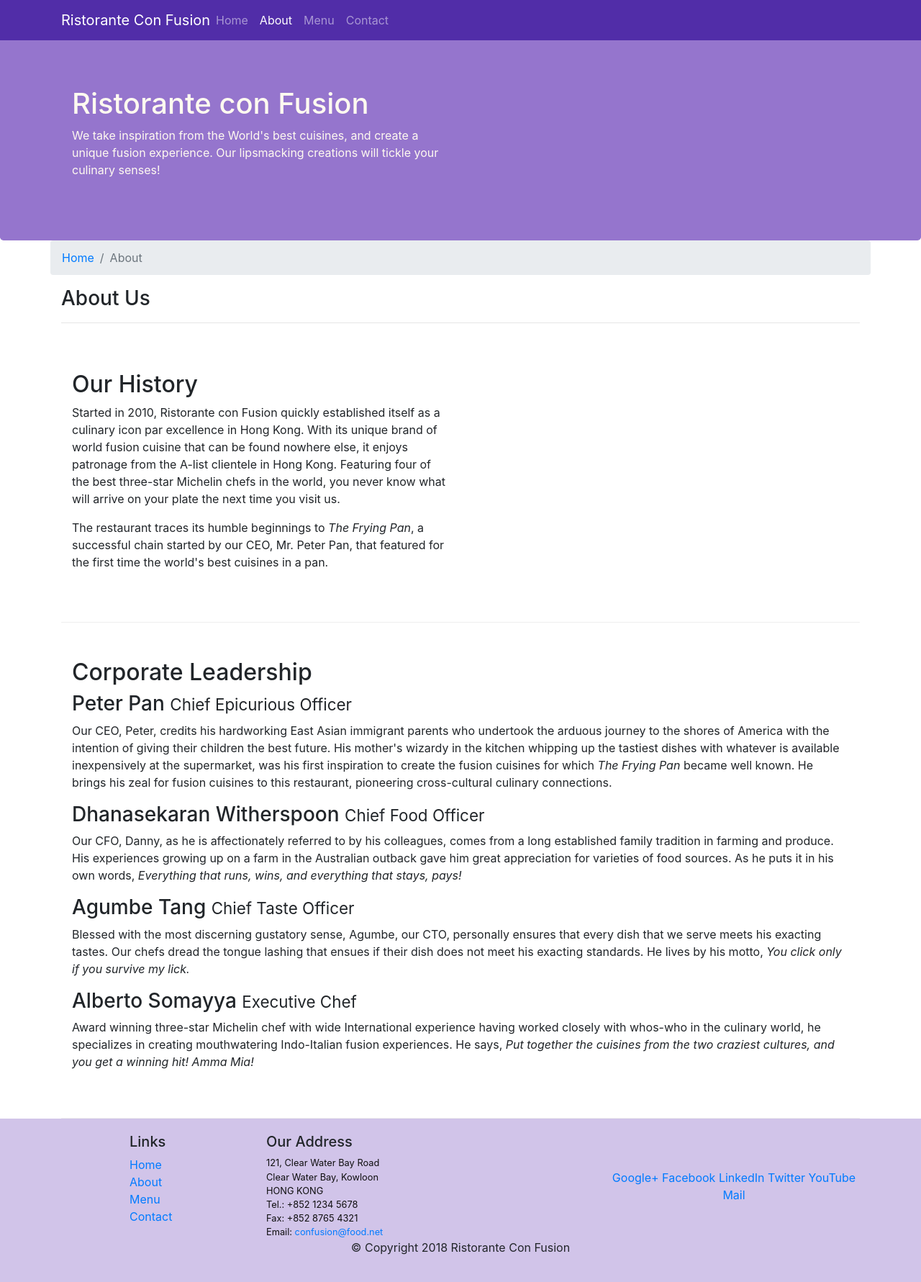
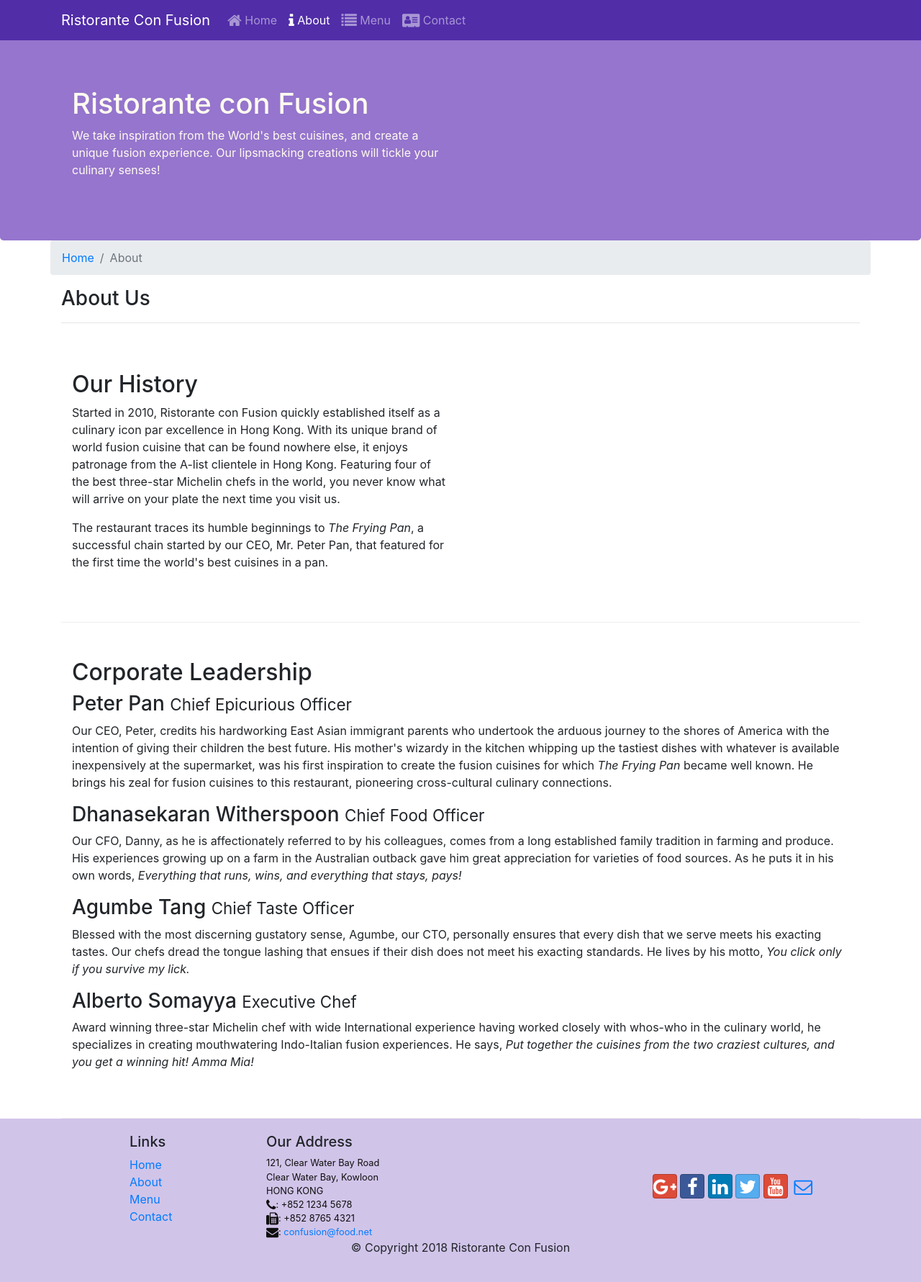
Before and after one commit to elsonpais/conFusion, a website: page aboutus.html in a window 1280 px wide. Shown: the whole page at 72% size. Drawn offline with nearby package versions, Linux system fonts and the light colour scheme.

Commit message:
Icon Fonts

```diff
--- a/aboutus.html
+++ b/aboutus.html
@@ -6,6 +6,8 @@
 
 <!-- Bootstrap CSS -->
 <link rel="stylesheet" href="node_modules/bootstrap/dist/css/bootstrap.min.css">
+<link rel="stylesheet" href="node_modules/font-awesome/css/font-awesome.min.css">
+<link rel="stylesheet" href="node_modules/bootstrap-social/bootstrap-social.css">
 <link rel="stylesheet" href="style.css">
 <html lang="en">
 
@@ -22,13 +24,13 @@
             <button class="navbar-toggler" type="button" data-toggle="collapse" data-target="#Navbar">
                 <span class="navbar-toggler-icon"></span>
             </button>
-           <a class="navbar-brand mr-auto" href="#">Ristorante Con Fusion</a>
+           <a class="navbar-brand" href="#">Ristorante Con Fusion</a>
            <div class="collapse navbar-collapse" id="Navbar">
                 <ul class="navbar-nav mr-auto">
-                    <li class="nav-item"><a class="nav-link" href="./index.html">Home</a></li>
-                    <li class="nav-item active"><a class="nav-link" href="#">About</a></li>
-                    <li class="nav-item"><a class="nav-link" href="#">Menu</a></li>
-                    <li class="nav-item"><a class="nav-link" href="#">Contact</a></li>
+                    <li class="nav-item"><a class="nav-link" href="./index.html"><span class="fa fa-home fa-lg"></span> Home</a></li>
+                    <li class="nav-item active"><a class="nav-link" href="#"><span class="fa fa-info fa-lg"></span> About</a></li>
+                    <li class="nav-item"><a class="nav-link" href="#"><span class="fa fa-list fa-lg"></span> Menu</a></li>
+                    <li class="nav-item"><a class="nav-link" href="#"><span class="fa fa-address-card fa-lg"></span> Contact</a></li>
                 </ul>
            </div>
         </div>
@@ -104,19 +106,19 @@
 		              121, Clear Water Bay Road<br>
 		              Clear Water Bay, Kowloon<br>
 		              HONG KONG<br>
-		              Tel.: +852 1234 5678<br>
-		              Fax: +852 8765 4321<br>
-		              Email: <a href="mailto:confusion@food.net">confusion@food.net</a>
+		              <i class="fa fa-phone fa-lg"></i>: +852 1234 5678<br>
+		              <i class="fa fa-fax fa-lg"></i>: +852 8765 4321<br>
+		              <i class="fa fa-envelope fa-lg"></i>: <a href="mailto:confusion@food.net">confusion@food.net</a>
 		           </address>
                 </div>
                 <div class="col-12 col-sm-4 align-self-center">
                     <div class="text-center">
-                        <a href="http://google.com/+">Google+</a>
-                        <a href="http://www.facebook.com/profile.php?id=">Facebook</a>
-                        <a href="http://www.linkedin.com/in/">LinkedIn</a>
-                        <a href="http://twitter.com/">Twitter</a>
-                        <a href="http://youtube.com/">YouTube</a>
-                        <a href="mailto:">Mail</a>
+                        <a class="btn btn-social-icon btn-google" href="http://google.com/+"><i class="fa fa-google-plus fa-lg"></i></a>
+                        <a class="btn btn-social-icon btn-facebook" href="http://www.facebook.com/profile.php?id="><i class="fa fa-facebook fa-lg"></i></a>
+                        <a class="btn btn-social-icon btn-linkedin" href="http://www.linkedin.com/in/"><i class="fa fa-linkedin fa-lg"></i></a>
+                        <a class="btn btn-social-icon btn-twitter" href="http://twitter.com/"><i class="fa fa-twitter fa-lg"></i></a>
+                        <a class="btn btn-social-icon btn-google" href="http://youtube.com/"><i class="fa fa-youtube fa-lg"></i></a>
+                        <a class="btn btn-social-icon" href="mailto:"><i class="fa fa-envelope-o fa-lg"></i></a>
                     </div>
                 </div>
            </div>
--- a/package.json
+++ b/package.json
@@ -15,6 +15,8 @@
   },
   "dependencies": {
     "bootstrap": "^4.0.0",
+    "bootstrap-social": "^5.1.1",
+    "font-awesome": "^4.7.0",
     "jquery": "^3.3.1",
     "popper.js": "^1.12.9"
   }
```
Also changed, not shown: index.html (+16 -14 lines), 1 other file.
